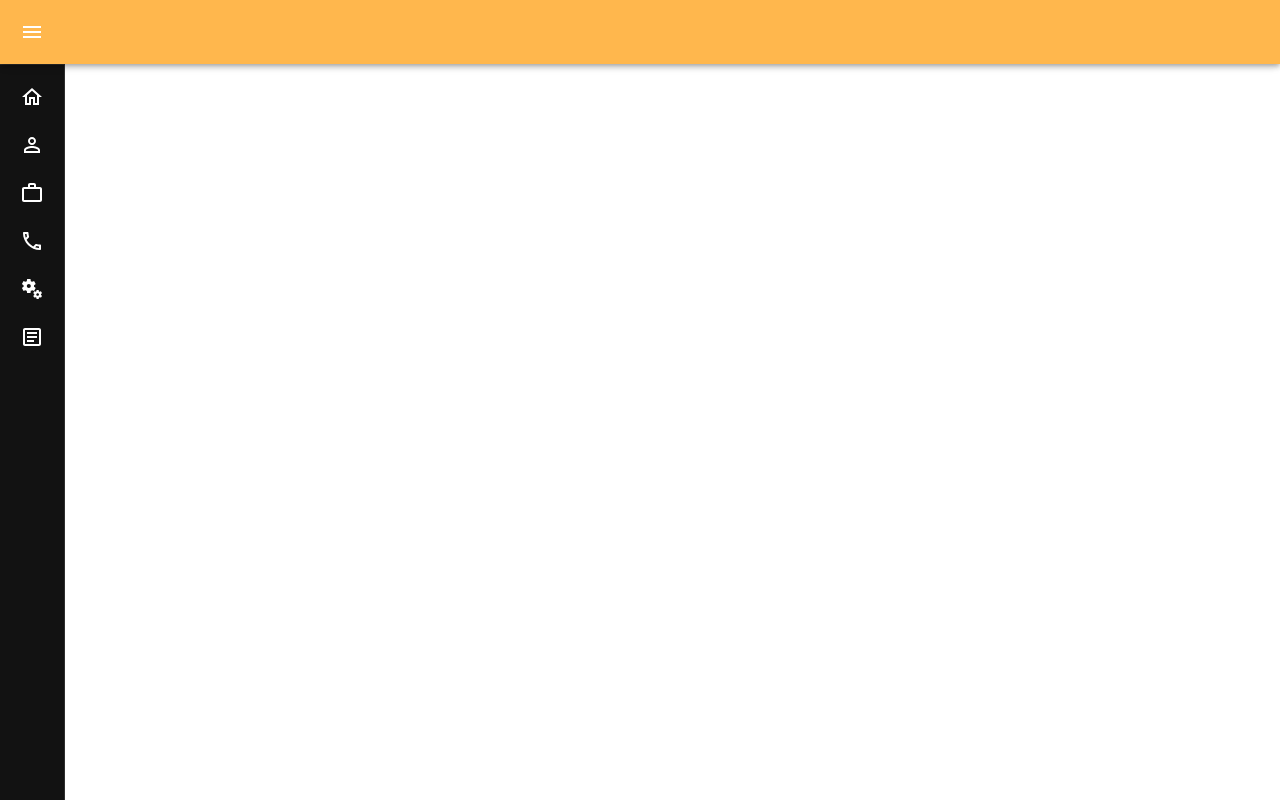
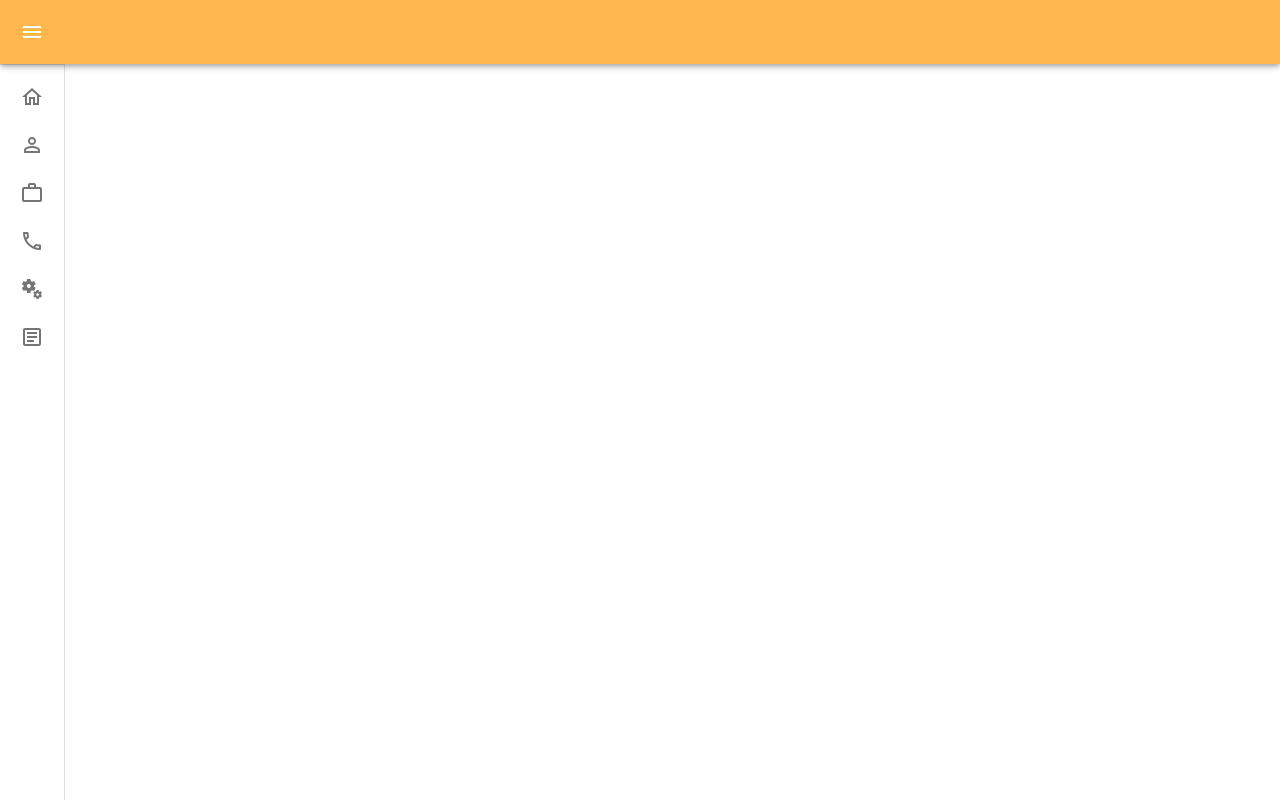
Before and after one commit to askaraliev14/askaraliev-portfolio, a Next.js app: page / in a window 1280 px wide. Built offline with nearby package versions, Linux system fonts and the light colour scheme.

Commit message:
Update Header.jsx

```diff
--- a/src/components/Header/Header.jsx
+++ b/src/components/Header/Header.jsx
@@ -1,9 +1,7 @@
 import * as React from 'react';
 import {styled, useTheme} from '@mui/material/styles';
-import Box from '@mui/material/Box';
 import MuiDrawer from '@mui/material/Drawer';
 import List from '@mui/material/List';
-import CssBaseline from '@mui/material/CssBaseline';
 import Divider from '@mui/material/Divider';
 import IconButton from '@mui/material/IconButton';
 import ChevronLeftIcon from '@mui/icons-material/ChevronLeft';
@@ -12,11 +10,11 @@ import ListItemButton from '@mui/material/ListItemButton';
 import ListItemIcon from '@mui/material/ListItemIcon';
 import ListItemText from '@mui/material/ListItemText';
 import {navLinks} from "../../data/data";
-import {ThemeProvider, createTheme} from "@mui/material/styles";
 import {useDispatch, useSelector} from "react-redux";
 import {navtogActions} from "../../store/navbar-togler";
 import TopBar from "./TopBar";
 import {drawerWidth} from "../../data/data";
+import {Fragment} from "react";
 
 const openedMixin = (theme) => ({
     width: drawerWidth,
@@ -44,7 +42,6 @@ const DrawerHeader = styled('div')(({theme}) => ({
     alignItems: 'center',
     justifyContent: 'flex-end',
     padding: theme.spacing(0, 1),
-    // necessary for content to be below app bar
     ...theme.mixins.toolbar,
 }));
 const Drawer = styled(MuiDrawer, {shouldForwardProp: (prop) => prop !== 'open'})(
@@ -63,14 +60,7 @@ const Drawer = styled(MuiDrawer, {shouldForwardProp: (prop) => prop !== 'open'})
         }),
     }),
 );
-const darkTheme = createTheme({
-    palette: {
-        mode: 'dark',
-        primary: {
-            main: '#1976d2',
-        },
-    },
-});
+
 const Header = () => {
     const theme = useTheme();
 
@@ -81,9 +71,7 @@ const Header = () => {
         dispatch(navtogActions.toggleActive(false))
     };
     return (
-        <Box sx={{display: 'flex'}}>
-            <CssBaseline/>
-            <ThemeProvider theme={darkTheme}>
+        <Fragment>
                 <TopBar prop={drawerWidth}/>
                 <Drawer variant="permanent" open={open}>
                     <DrawerHeader>
@@ -117,11 +105,7 @@ const Header = () => {
                         ))}
                     </List>
                 </Drawer>
-                <Box component="main" sx={{flexGrow: 1, p: 3}}>
-                    <DrawerHeader/>
-                </Box>
-            </ThemeProvider>
-        </Box>
+        </Fragment>
     );
 }
 
```
